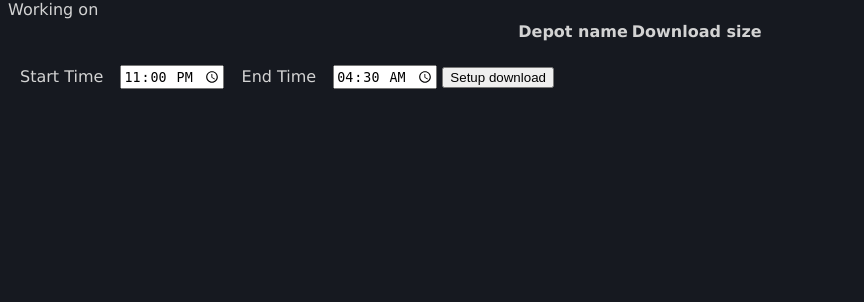
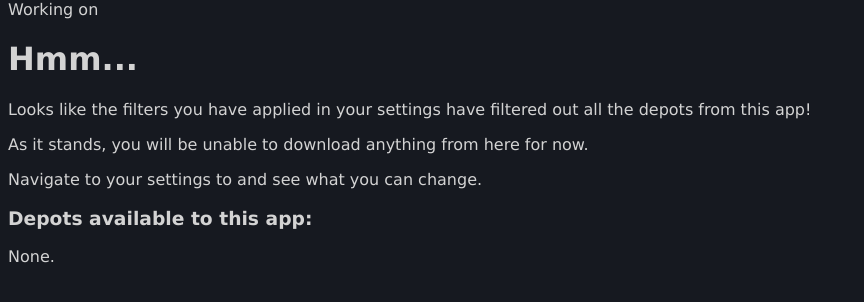
Before and after one commit to Caddox/Steamer, a Flask app: template templates/app.html in a window 1280 px wide. Shown: the part 77-379 px from the top of the page, without its empty margins (0-864 px from the left). Run offline with Flask 2, Linux system fonts and the light colour scheme; the template is opened without the code that fills it, so the values that code supplies are empty.

Commit message:
Fixed an error when working on apps with all depots filtered

```diff
--- a/app.py
+++ b/app.py
@@ -68,12 +68,21 @@ def app_page(app_id):
 
     # depot_info = db.execute("select * from depots where app_id=? and is_dlc=0 and name not like '%Linux' and name not like '%Mac%'", (app_id,)).fetchall()
     depot_ids = [app_id] + steam.get_filtered_depots_for_app(app_id)
-    query_string = query_builder(
-        "select * from depots where app_id=? and depot_id in (?",
-        ",?",
-        len(depot_ids) - 2,
-        ") collate nocase",
-    )
+
+    # Change the behavior for the case where no depots can be selected.
+    unable_to_download = False
+    if len(depot_ids) == 1:
+        query_string = "select * from depots where app_id=? collate nocase"
+        unable_to_download = True
+
+    else:
+        query_string = query_builder(
+            "select * from depots where app_id=? and depot_id in (?",
+            ",?",
+            len(depot_ids) - 2,
+            ") collate nocase",
+        )
+
     depot_info = db.execute(query_string, depot_ids)
     app_name = db.execute("select name from apps where app_id=?", (app_id,)).fetchone()
 
@@ -90,6 +99,7 @@ def app_page(app_id):
         depots=d_out,
         total_size=human_readable(total_size),
         app_name=app_name["name"],
+        unable_to_download=unable_to_download,
     )
 
 
--- a/templates/app.html
+++ b/templates/app.html
@@ -17,6 +17,7 @@
         <div id='steamer-app-name'>
             <span>Working on {{app_name}}</span>
         </div>
+        {% if unable_to_download == False %}
             <table id="steamer-game-table">
                 <tr>
                     <th>Depot name</th>
@@ -39,5 +40,23 @@
 
                 <button id="steamer-setup-download-submit" type="button">Setup download</button>
             </form>
+
+        {% else %}
+            <h1>Hmm...</h1>
+            <p>Looks like the filters you have applied in your settings have filtered out all the depots from this app!</p>
+            <p>As it stands, you will be unable to download anything from here for now.</p>
+            <p>Navigate to your settings to and see what you can change.</p>
+
+            <h3>Depots available to this app:</h3>
+            {% if depots|length == 0 %}
+                <span>None.</span>
+                {% else %}
+                {% for d in depots: %}
+                <tr>
+                    <th>{{d}}</th>
+                </tr>
+                {% endfor %}
+            {% endif %}
+        {% endif %}
     </body>
 </html>
```
Lines whose indentation alone changed are shown as unchanged.
